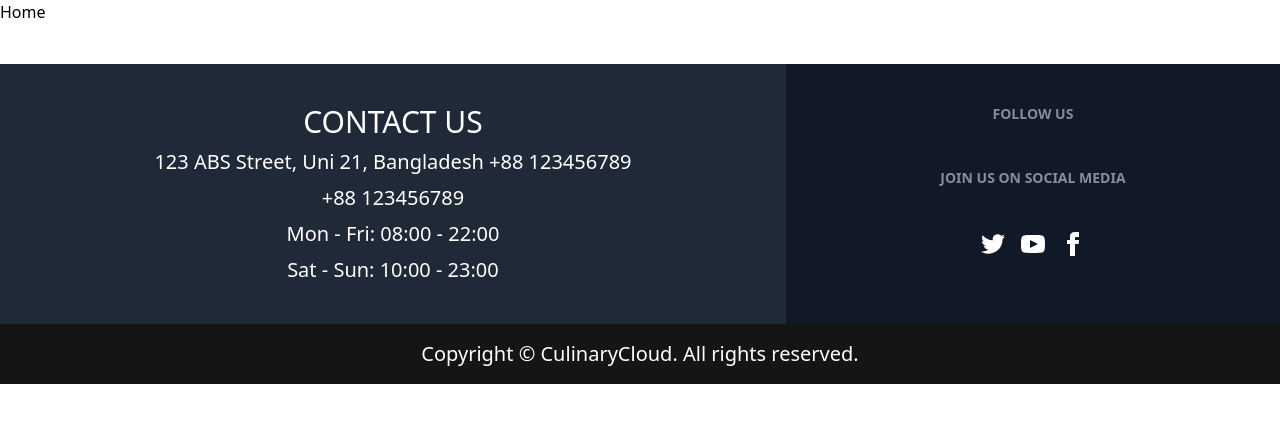
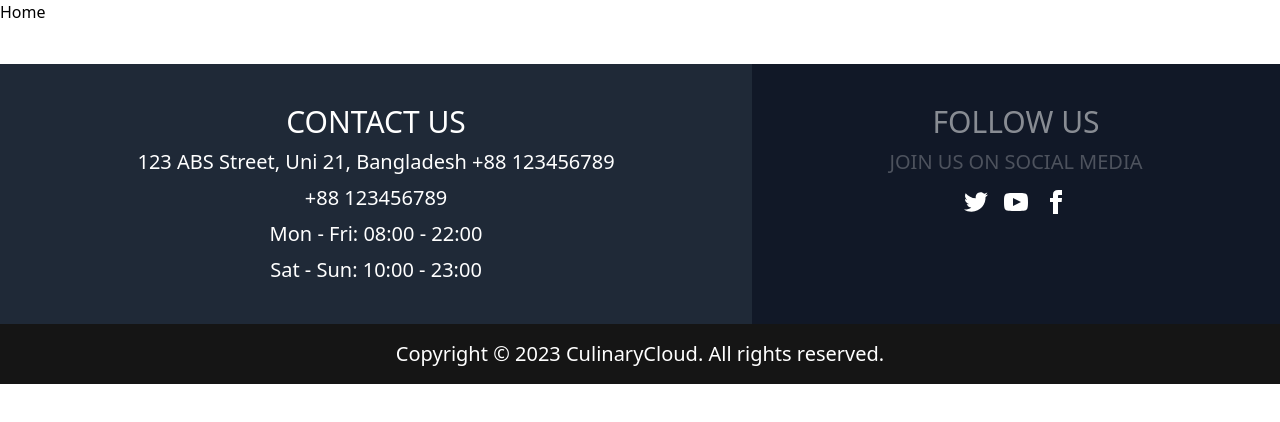
Before and after one commit to smarmaan/bistro-boss-client, a React (Vite) app: page / in a window 1280 px wide. Shown: the top 422 px of the page. Built offline with nearby package versions, Linux system fonts and the light colour scheme.

Commit message:
Date dynamic with moment component

```diff
--- a/src/Pages/Shared/Footer/Footer.jsx
+++ b/src/Pages/Shared/Footer/Footer.jsx
@@ -1,3 +1,5 @@
+import moment from "moment/moment";
+
 const Footer = () => {
   return (
     <div>
@@ -16,12 +18,15 @@ const Footer = () => {
               Sat - Sun: 10:00 - 23:00{" "}
             </p>
           </div>
-          <div className="bg-[#111827] w-full h-full p-10">
-            <span className="footer-title mx-auto">Follow US</span>
-            <span className="footer-title  mx-auto">
-              Join us on social media
+          <div className="bg-[#111827]  w-full h-full p-10">
+            <span className="footer-title  mx-auto font-medium text-3xl text-center">
+              Follow US <br />{" "}
+              <span className="footer-title font-medium text-xl mx-auto ">
+                Join us on social media
+              </span>
             </span>
-            <div className="grid grid-flow-col gap-4  mx-auto">
+
+            <div className="grid grid-flow-col gap-4  mx-auto md:-my-12">
               <a>
                 <svg
                   xmlns="http://www.w3.org/2000/svg"
@@ -61,7 +66,10 @@ const Footer = () => {
 
         <footer className="footer footer-center text-white p-4 bg-[#151515] ">
           <div>
-            <p className=" mx-auto font-medium text-xl">Copyright © CulinaryCloud. All rights reserved.</p>
+            <p className=" mx-auto font-medium text-xl">
+              Copyright © <span>{moment().format("YYYY")}</span> CulinaryCloud.
+              All rights reserved.
+            </p>
           </div>
         </footer>
       </div>
```
